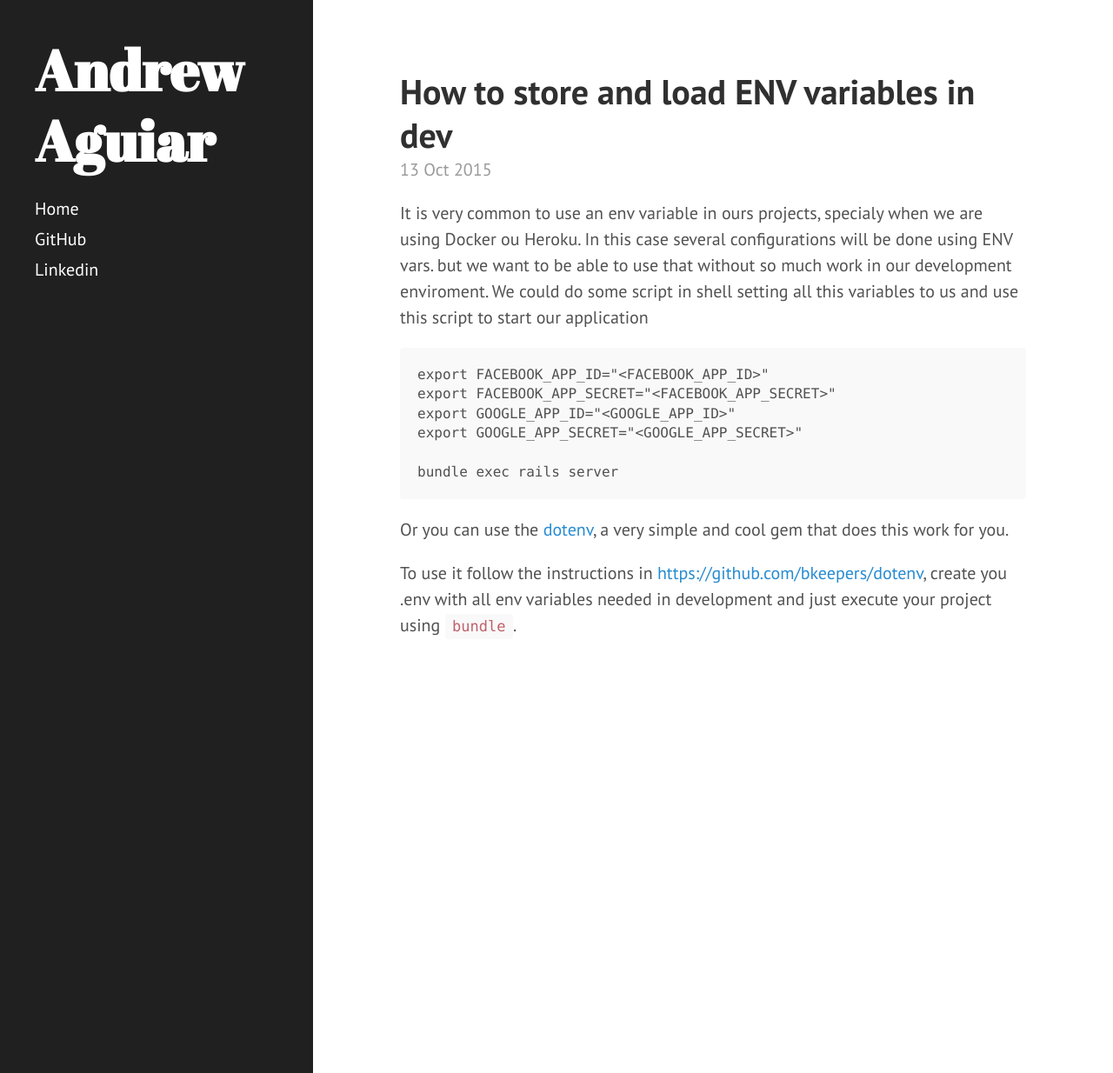
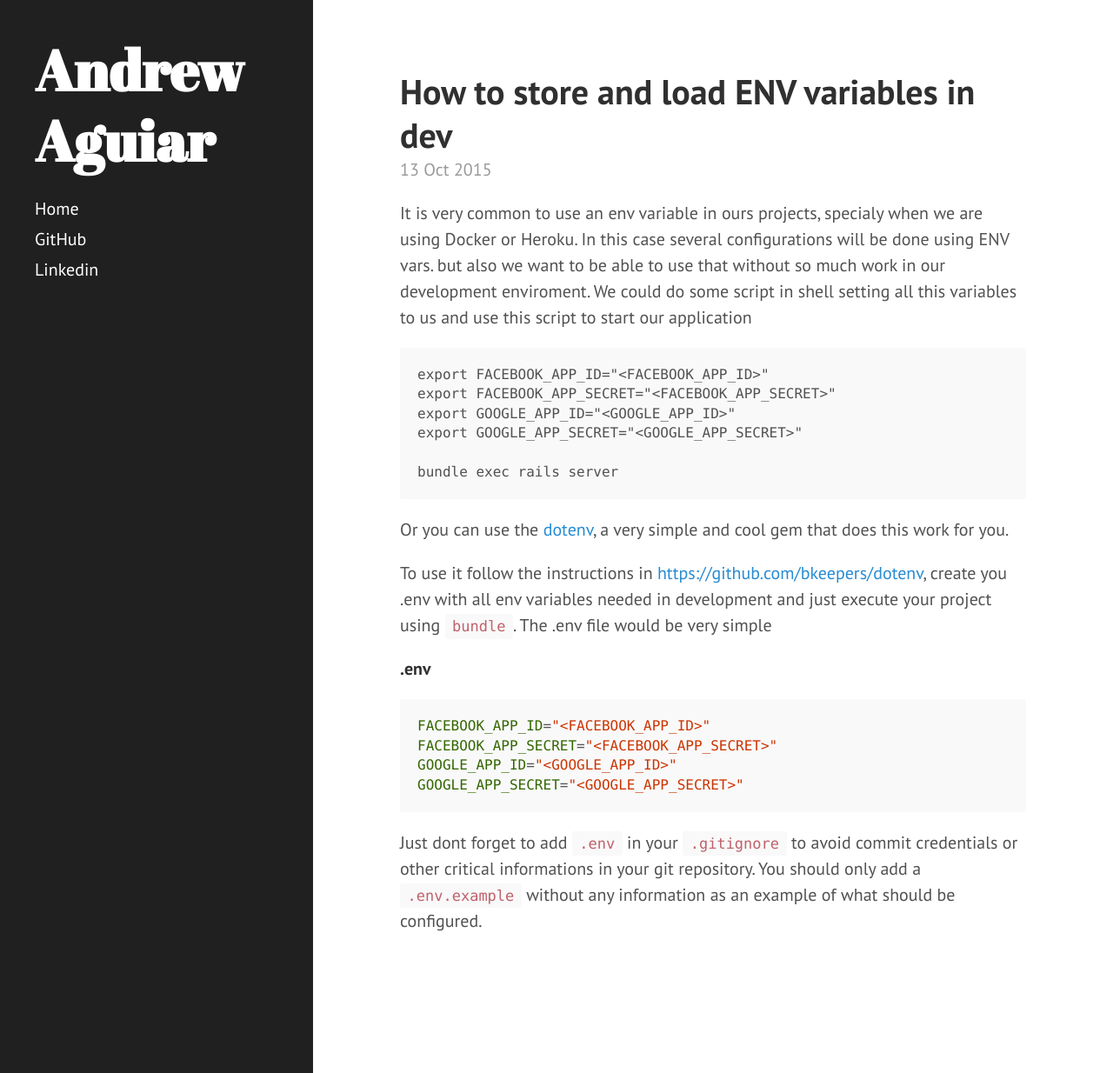
Before and after one commit to gadsc/andrewaguiar.github.io, a Jekyll site: the page built from _posts/2015-10-13-ruby-how-to-store-and-load-env-variables-in-dev.md, in a window 1280 px wide and 1234 px high. Shown: the whole window at 87% size. Built offline with Jekyll 4.4.1, drawn with Linux system fonts in a browser that asks for light colours; Markdown is read by kramdown in place of the engine named in the settings.

Commit message:
Update 2015-10-13-ruby-how-to-store-and-load-env-variables-in-dev.md

````diff
--- a/_posts/2015-10-13-ruby-how-to-store-and-load-env-variables-in-dev.md
+++ b/_posts/2015-10-13-ruby-how-to-store-and-load-env-variables-in-dev.md
@@ -3,7 +3,7 @@ layout: post
 title: "How to store and load ENV variables in dev "
 ---
 
-It is very common to use an env variable in ours projects, specialy when we are using Docker ou Heroku. In this case several configurations will be done using ENV vars. but we want to be able to use that without so much work in our development enviroment.
+It is very common to use an env variable in ours projects, specialy when we are using Docker or Heroku. In this case several configurations will be done using ENV vars. but also we want to be able to use that without so much work in our development enviroment.
 We could do some script in shell setting all this variables to us and use this script to start our application
 
 ```
@@ -18,3 +18,14 @@ bundle exec rails server
 Or you can use the [dotenv](https://github.com/bkeepers/dotenv), a very simple and cool gem that does this work for you.
 
 To use it follow the instructions in [https://github.com/bkeepers/dotenv](https://github.com/bkeepers/dotenv), create you .env with all env variables needed in development and just execute your project using ``bundle``.
+The .env file would be very simple
+
+**.env**
+```ruby
+FACEBOOK_APP_ID="<FACEBOOK_APP_ID>"
+FACEBOOK_APP_SECRET="<FACEBOOK_APP_SECRET>"
+GOOGLE_APP_ID="<GOOGLE_APP_ID>"
+GOOGLE_APP_SECRET="<GOOGLE_APP_SECRET>"
+```
+
+Just dont forget to add ``.env`` in your ``.gitignore`` to avoid commit credentials or other critical informations in your git repository. You should only add a ``.env.example`` without any information as an example of what should be configured.
````
